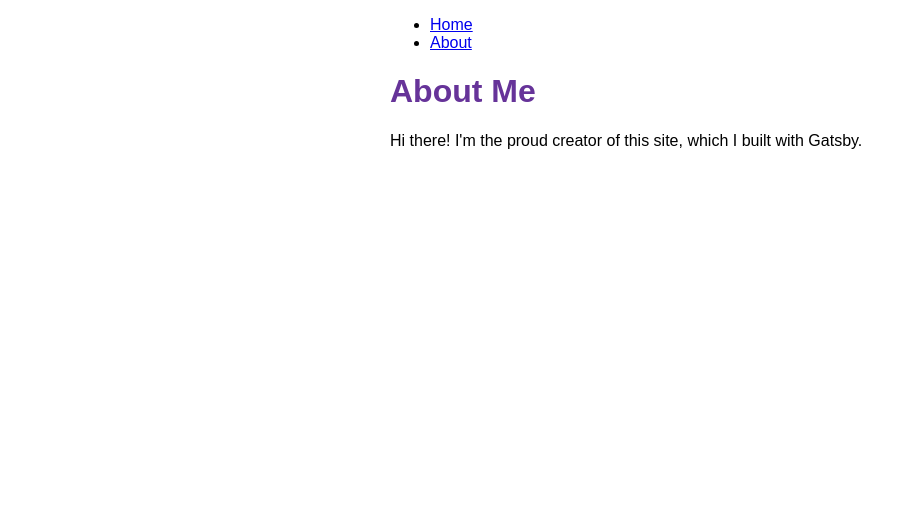
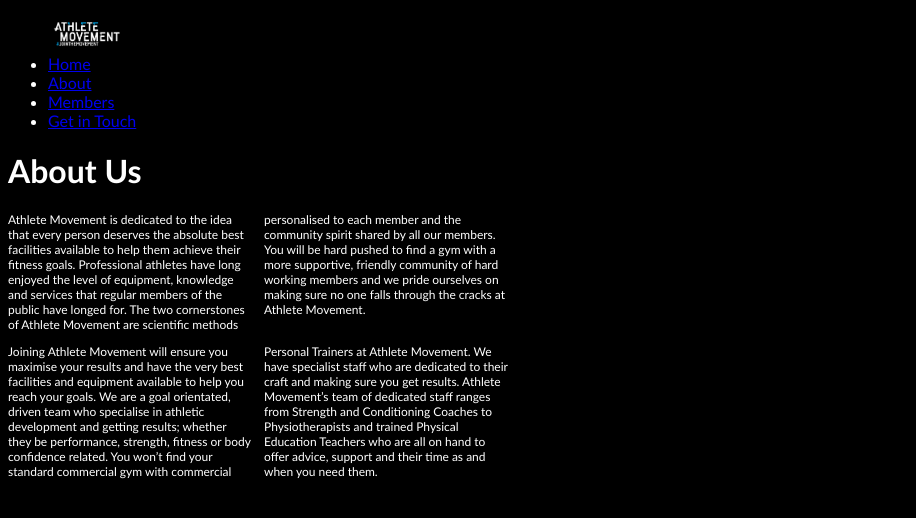
Before and after one commit to CodeWordJava/South-Mids-redesign, a Gatsby site: page /about in a window 1280 px wide. Shown: the whole page, without its empty margins (0-916 px from the left). Built offline with nearby package versions, Linux system fonts and the light colour scheme; Gatsby itself is replaced by a stand-in of ours.

Commit message:
restyled and set up wedbite site as close of AM to add athelete stories

```diff
--- a/gatsby-config.js
+++ b/gatsby-config.js
@@ -2,5 +2,8 @@
   siteMetadata: {
     siteUrl: `https://www.yourdomain.tld`,
   },
-  plugins: [],
+  plugins: [`gatsby-plugin-image`,
+  `gatsby-plugin-sharp`,
+  `gatsby-transformer-sharp`,
+],
 }
--- a/package.json
+++ b/package.json
@@ -15,6 +15,10 @@
   },
   "dependencies": {
     "gatsby": "^4.17.2",
+    "gatsby-plugin-image": "^2.18.0",
+    "gatsby-plugin-sharp": "^4.18.0",
+    "gatsby-source-filesystem": "^4.18.0",
+    "gatsby-transformer-sharp": "^4.18.0",
     "react": "^18.1.0",
     "react-dom": "^18.1.0"
   }
--- a/src/components/layout.js
+++ b/src/components/layout.js
@@ -1,12 +1,17 @@
 import * as React from 'react'
 import { Link } from 'gatsby'
+
+import logo2 from '../images/logo2.png'
+
 import {
     container,
     heading,
     navLinks,
     navLinkItem,
-    navLinkText
+    navLinkText,
+    navLogo
   } from './layout.module.css'
+
 
 const Layout = ({ pageTitle, children }) => {
   return (
@@ -14,16 +19,23 @@
       <title>{pageTitle}</title>
       <nav>
       <ul className={navLinks}>
+      <img className={navLogo} src ={logo2} alt ="logo"/>
           <li className={navLinkItem}>
             <Link to="/" className={navLinkText}>Home</Link></li>
             <li className={navLinkItem}>
             <Link to="/about" className={navLinkText}>About</Link></li>
+            <li className={navLinkItem}>
+            <Link to="/members" className={navLinkText}>Members</Link></li>
+            <li className={navLinkItem}>
+            <Link to="/contact" className={navLinkText}>Get in Touch</Link></li>
         </ul>
       </nav>
       <main>
       <h1 className={heading}>{pageTitle}</h1>
         {children}
+
       </main>
+
     </div>
   )
 }
--- a/src/components/layout.module.css
+++ b/src/components/layout.module.css
@@ -1,20 +1,41 @@
+:root{
+    background-color: black;
+    color:white
+}
 .container {
-    margin: auto;
+    margin: left;
     max-width: 500px;
-    font-family: sans-serif;
+    font-family:'Gill Sans', 'Gill Sans MT', Calibri, 'Trebuchet MS', sans-serif
   }
 
+  p{
+    color:white;
+    font-size: 12px;
+    columns: 2;
+  }
+
+  .navLogo{
+    width: 75px;
+    height: 35px;
+    padding-right: 20px;
+  }
 .heading {
-    color: rebeccapurple;
+    color: white;
   }
   .nav-links {
     display: flex;
     list-style: none;
     padding-left: 0;
+    background-color: black;
+    font-size: 18px;
+
   }
   .nav-link-item {
     padding-right: 2rem;
+
+
   }
   .nav-link-text {
-    color: black;
+    color: whitesmoke;
+    text-decoration: none;
   }
--- a/src/pages/about.js
+++ b/src/pages/about.js
@@ -4,8 +4,12 @@
 
 const AboutPage = () => {
   return (
-    <Layout pageTitle="About Me">
-      <p>Hi there! I'm the proud creator of this site, which I built with Gatsby.</p>
+    <Layout pageTitle="About Us">
+      <p>Athlete Movement is dedicated to the idea that every person deserves the absolute best facilities available to help them achieve their fitness goals. Professional athletes have long enjoyed the level of equipment, knowledge and services that regular members of the public have longed for.
+The two cornerstones of Athlete Movement are scientific methods personalised to each member and the community spirit shared by all our members. You will be hard pushed to find a gym with a more supportive, friendly community of hard working members and we pride ourselves on making sure no one falls through the cracks at Athlete Movement.</p>
+<p>
+Joining Athlete Movement will ensure you maximise your results and have the very best facilities and equipment available to help you reach your goals. We are a goal orientated, driven team who specialise in athletic development and getting results; whether they be performance, strength, fitness or body confidence related. You won’t find your standard commercial gym with commercial Personal Trainers at Athlete Movement. We have specialist staff who are dedicated to their craft and making sure you get results.
+Athlete Movement’s team of dedicated staff ranges from Strength and Conditioning Coaches to Physiotherapists and trained Physical Education Teachers who are all on hand to offer advice, support and their time as and when you need them.</p>
     </Layout>
   )
 }
--- a/src/pages/index.js
+++ b/src/pages/index.js
@@ -1,11 +1,11 @@
 import * as React from 'react'
-
 import Layout from '../components/layout'
+import main  from '../images/main.jpg'
 
 const IndexPage = () => {
   return (
-    <Layout pageTitle="Home Page">
-    <p>I'm making this by following the Gatsby Tutorial.</p>
+    <Layout >
+    <img src={main} alt=""/>
   </Layout>
   )
 }
```
Also changed, not shown: src/pages/members.js (added, +17 -0 lines), src/images/ed1.PNG (added), src/images/edHeadShot.PNG (added), src/images/logo2.png (added), src/images/main.jpg (added), 1 other file.
